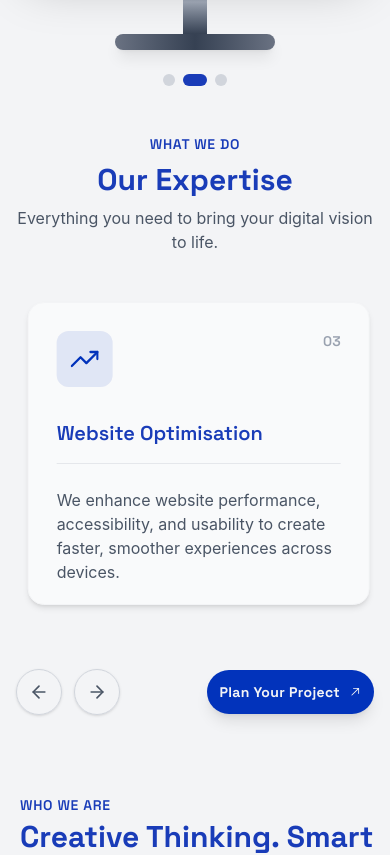
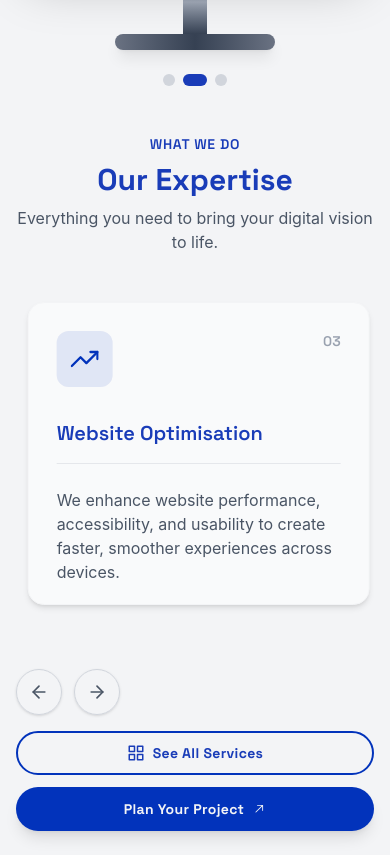
Before and after one commit to delaramfarzad9/landing-page-project, a React (Vite) app: page / in a window 390 px wide. Shown: the part 700-1555 px from the top of the page. Built offline with nearby package versions, Linux system fonts and the light colour scheme; a web font is replaced by a local one.

Commit message:
feat: add responsive services grid with animated view toggle

```diff
--- /dev/null
+++ b/src/components/ServiceCard.jsx
@@ -0,0 +1,39 @@
+function ServiceCard({ service, index }) {
+  const Icon = service.icon;
+
+  return (
+    <article
+      className="group relative flex h-full flex-col overflow-hidden gap-2 rounded-2xl border border-gray-100 px-7 pt-7 pb-5 shadow-md  transition-all duration-300 ease-out hover:-translate-y-1
+  hover:border-green-logo/40 hover:shadow-xl  bg-gray-50   active:-translate-y-0.5
+  active:border-green-logo/40
+  active:shadow-lg"
+    >
+      {/* icon & number */}
+      <div className="flex items-start justify-between">
+        <span
+          className="flex size-14 items-center justify-center rounded-xl bg-blue-logo/10  text-blue-logo transition-colors duration-300  group-hover:bg-green-logo group-hover:text-gray-100  group-active:bg-green-logo
+  group-active:text-gray-100"
+        >
+          <Icon size={28} aria-hidden="true" />
+        </span>
+        <span className=" text-gray-400  font-space text-sm font-semibold duration-300 group-hover:text-green-logo group-active:text-green-logo">
+          {String(index + 1).padStart(2, "0")}
+        </span>
+      </div>
+
+      {/* service title  */}
+      <h3 className="mt-6 text-xl   font-semibold   border-b pb-4 border-gray-200  font-space text-blue-800">
+        {service.title}
+      </h3>
+
+      <p className="text-gray-600 pt-4 ">{service.description}</p>
+      {/* accent bar  */}
+      <span
+        aria-hidden="true"
+        className="absolute inset-x-0 bottom-0 h-1  origin-left scale-x-0 bg-linear-to-r from-blue-logo to-green-logo transition-all duration-300 ease-out group-hover:scale-x-100 group-active:scale-x-100"
+      />
+    </article>
+  );
+}
+
+export default ServiceCard;
--- a/src/components/ServicesSection.jsx
+++ b/src/components/ServicesSection.jsx
@@ -7,11 +7,15 @@ import {
   FiLayers,
   FiShoppingBag,
   FiSearch,
+  FiGrid,
+  FiColumns,
 } from "react-icons/fi";
 import useEmblaCarousel from "embla-carousel-react";
 import { GoArrowUpRight } from "react-icons/go";
 import Autoplay from "embla-carousel-autoplay";
 import CtaButton from "./CtaButton";
+import ServiceCard from "./ServiceCard";
+import { useState, useRef } from "react";
 
 const services = [
   {
@@ -59,6 +63,9 @@ const services = [
 ];
 
 function ServicesSection() {
+  const [showAll, setShowAll] = useState(false);
+  const headerRef = useRef(null);
+
   const [emblaRef, emblaApi] = useEmblaCarousel(
     {
       align: "start",
@@ -87,14 +94,24 @@ const handleNext = () => {
     emblaApi.scrollNext();
     emblaApi.plugins().autoplay?.reset();
   };
+  const toggleShowAll = () => {
+    if (showAll) {
+      headerRef.current?.scrollIntoView({
+        behavior: "instant",
+        block: "start",
+      });
+    }
+
+    setShowAll((prev) => !prev);
+  };
   return (
-    <section
-      id="services"
-      className=" py-6 md:py-8 lg:py-10 xl:py-12 "
-    >
+    <section id="services" className=" py-6 md:py-8 lg:py-10 xl:py-12 ">
       <div className="mx-auto w-full max-w-7xl px-4 md:px-10 lg:px-12">
         {/* header  */}
-        <div className="flex flex-col items-center gap-2 text-center">
+        <div
+          ref={headerRef}
+          className="flex scroll-mt-20 flex-col items-center gap-2 text-center"
+        >
           <p className="text-blue-800 font-semibold tracking-wider text-sm font-space">
             WHAT WE DO
           </p>
@@ -106,62 +123,45 @@ const handleNext = () => {
           </p>
         </div>
         {/* cards section */}
-        {/* Embla viewport */}
+        {showAll ? (
+          <div id="services-content" className="my-6 grid grid-cols-1 gap-6 px-2 pt-6 pb-10 md:grid-cols-2 lg:grid-cols-3">
+            {services.map((service, index) => (
               <div
+                key={service.id}
+                style={{ transitionDelay: `${index * 70}ms` }}
+                className="transition-all duration-500 ease-out
+      starting:translate-y-4 starting:opacity-0
+      motion-reduce:transition-none"
+              >
+                <ServiceCard service={service} index={index} />
+              </div>
+            ))}
+          </div>
+        ) : (
+          <div
+          id="services-content"
             ref={emblaRef}
             className="   px-2  pt-6 pb-10 my-6 overflow-hidden  "
           >
+            {/* Embla viewport */}
             {/* Embla container */}
             <div className="-ml-5 flex touch-pan-y">
-            {services.map((service, index) => {
-              const Icon = service.icon;
-
-              return (
+              {services.map((service, index) => (
                 <div
                   key={service.id}
-                  className="    min-w-0 basis-full shrink-0 pl-5 md:basis-1/2 lg:basis-1/3"
+                  className="min-w-0 basis-full shrink-0 pl-5 md:basis-1/2 lg:basis-1/3"
                 >
-                  {/* each Card  */}
-                  <article
-                    className="group relative flex h-full flex-col overflow-hidden gap-2 rounded-2xl border border-gray-100 px-7 pt-7 pb-5 shadow-md  transition-all duration-300 ease-out hover:-translate-y-1
-  hover:border-green-logo/40 hover:shadow-xl  bg-gray-50   active:-translate-y-0.5
-  active:border-green-logo/40
-  active:shadow-lg"
-                  >
-                    {/* icon & number */}
-                    <div className="flex items-start justify-between">
-                      <span className="flex size-14 items-center justify-center rounded-xl bg-blue-logo/10  text-blue-logo transition-colors duration-300  group-hover:bg-green-logo group-hover:text-gray-100  group-active:bg-green-logo
-  group-active:text-gray-100">
-                        <Icon size={28} aria-hidden="true" />
-                      </span>
-                      <span className=" text-gray-400  font-space text-sm font-semibold duration-300 group-hover:text-green-logo group-active:text-green-logo">
-                        {String(index + 1).padStart(2, "0")}
-                      </span>
+                  <ServiceCard service={service} index={index} />
                 </div>
-
-                    {/* service title  */}
-                    <h3 className="mt-6 text-xl   font-semibold   border-b pb-4 border-gray-200  font-space text-blue-800">
-                      {service.title}
-                    </h3>
-
-                    <p className="text-gray-600 pt-4 ">{service.description}</p>
-                    {/* accent bar  */}
-                    <span
-                      aria-hidden="true"
-                      className="absolute inset-x-0 bottom-0 h-1  origin-left scale-x-0 bg-linear-to-r from-blue-logo to-green-logo transition-all duration-300 ease-out group-hover:scale-x-100 group-active:scale-x-100"
-                    />
-
-                  </article>
+              ))}
             </div>
-              );
-            })}
           </div>
+        )}
         {/* End Embla container */}
-        </div>
         {/* End Embla viewport */}
         {/* Carousel navigation & cta */}
         <div className="flex flex-wrap items-center justify-between gap-4 mb-8">
-          <div className=" flex justify-end gap-3 *:text-gray-600 *:shadow ">
+      {!showAll && (    <div className=" flex justify-end gap-3 *:text-gray-600 *:shadow ">
             <button
               type="button"
               onClick={handlePrev}
@@ -184,7 +184,35 @@ const handleNext = () => {
             >
               <FiArrowRight size={20} />
             </button>
-          </div>
+          </div>)}
+          {/* CTA button & see all services button */}
+         <div className="ml-auto flex w-full flex-col gap-3 sm:w-auto sm:flex-row sm:items-center">
+            {/* show all services button  */}
+            <button
+              onClick={toggleShowAll}
+              aria-expanded={showAll}
+              aria-controls="services-content"
+              type="button"
+              className="inline-flex items-center justify-center gap-2  rounded-full border-2 border-blue-logo bg-transparent
+      px-3 py-2.5 font-space text-sm font-bold tracking-wide  text-blue-800 transition-all duration-300
+      hover:border-green-logo hover:bg-green-logo  hover:text-white hover:shadow-lg active:border-green-logo active:bg-green-logo
+    active:text-white active:scale-95  focus-visible:outline-2 focus-visible:outline-offset-4
+      focus-visible:outline-teal-500
+      md:px-6 md:py-3.5"
+            >
+              {showAll ? (
+                <>
+                  <FiColumns aria-hidden="true" size={18} />
+                  Back to Slider
+                </>
+              ) : (
+                <>
+                  <FiGrid aria-hidden="true" size={18} />
+                  See All Services
+                </>
+              )}
+            </button>
+            {/* cta button  */}
             <CtaButton
               id="contact"
               text="Plan Your Project"
@@ -193,6 +221,7 @@ const handleNext = () => {
             />
           </div>
         </div>
+      </div>
     </section>
   );
 }
```
Lines whose indentation alone changed are shown as unchanged.
